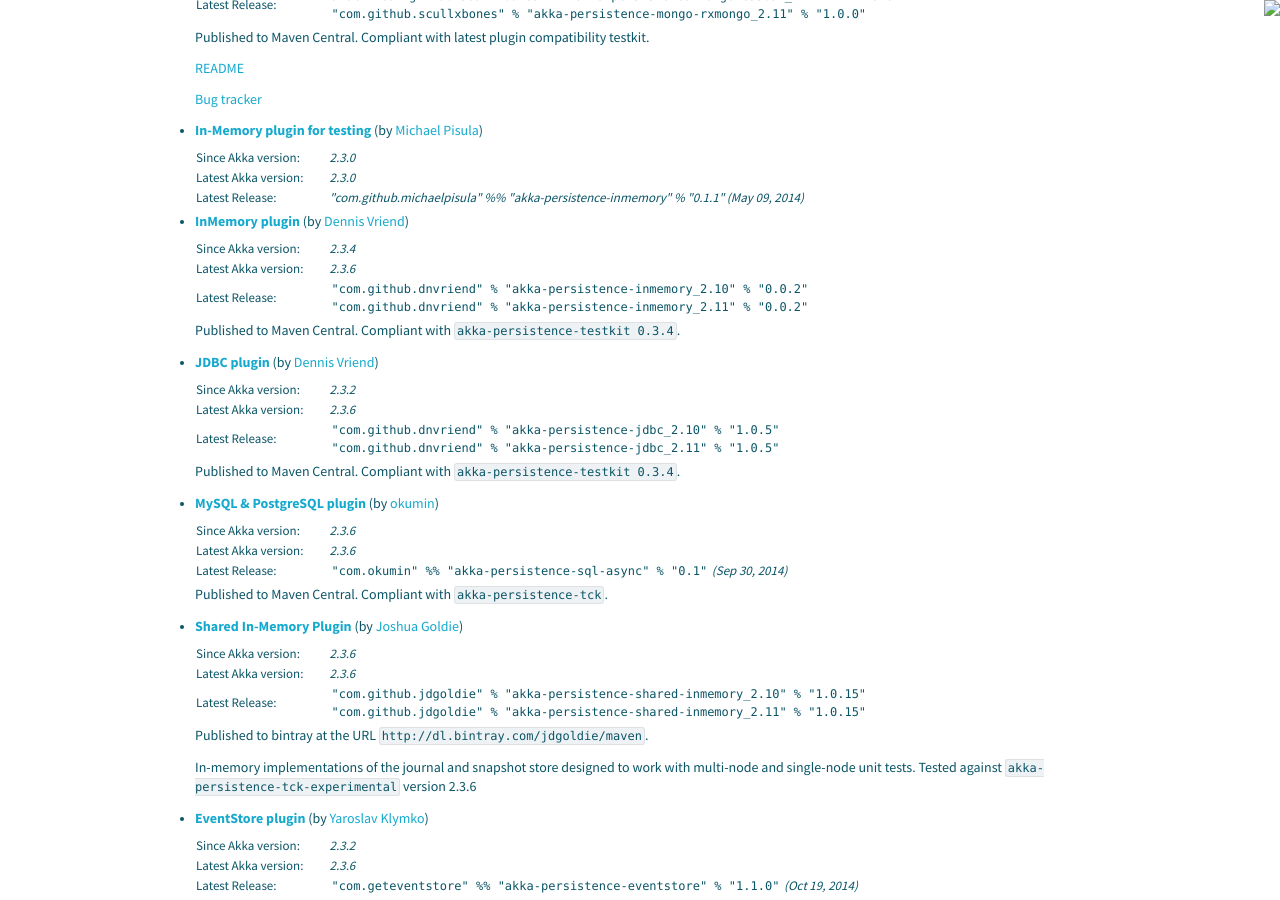
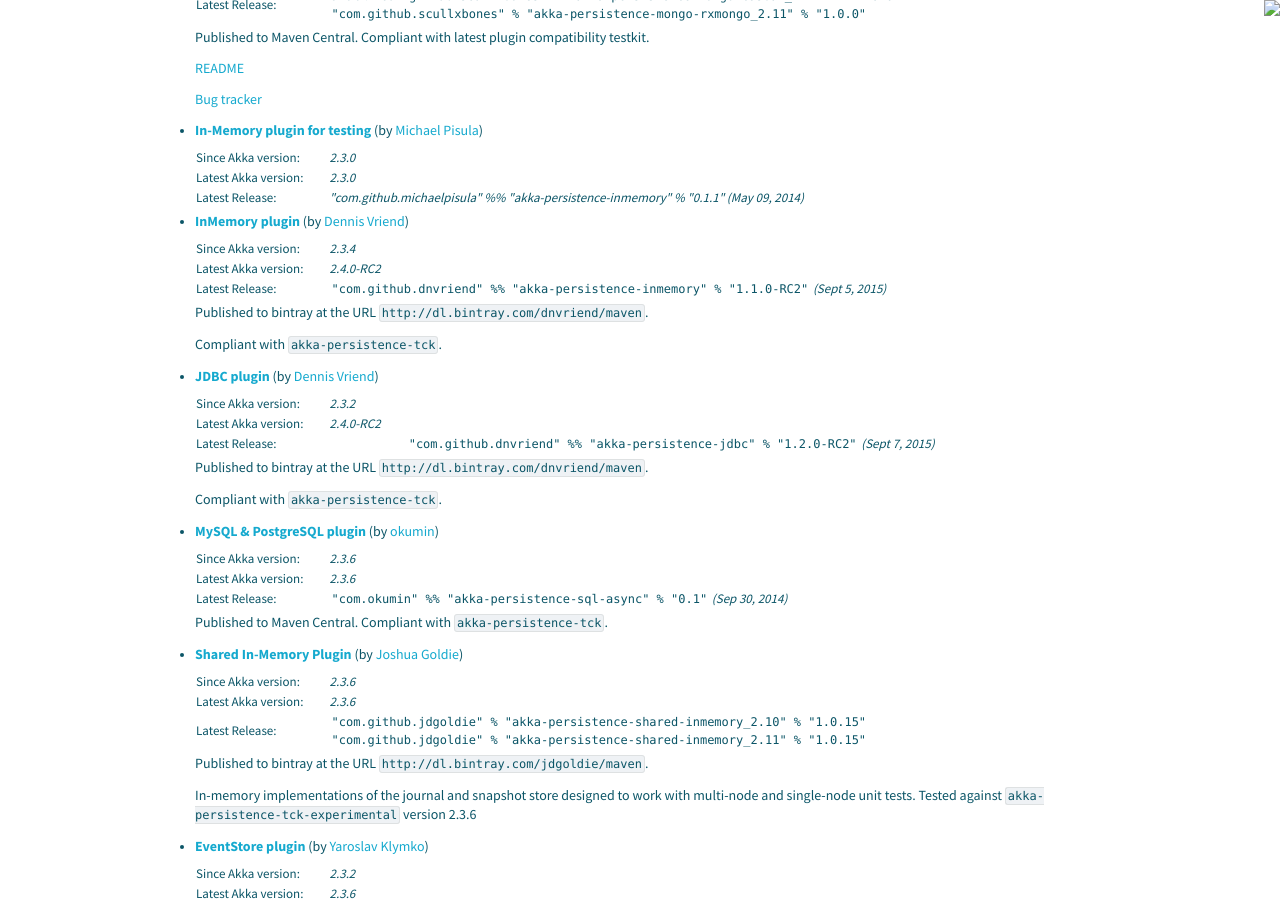
Before and after one commit to raboof/akka.github.com, a Jekyll site: the page built from community/index.md, in a window 1280 px wide and 900 px high, scrolled down 4596 px. Built offline with Jekyll 4.4.1, drawn with Linux system fonts in a browser that asks for light colours; some of the changed text lies outside the part shown.

Commit message:
akka-persistence-jdbc and akka-persistence-inmemory plugin version update for both journal and snapshot stores'

```diff
--- a/community/index.md
+++ b/community/index.md
@@ -386,33 +386,33 @@
 
   <table class="stats">
   <tr><td>Since Akka version:</td><td>2.3.4</td></tr>
-  <tr><td>Latest Akka version:</td><td>2.3.6</td></tr>
+  <tr><td>Latest Akka version:</td><td>2.4.0-RC2</td></tr>
   <tr>
     <td>Latest Release:</td>
-    <td>
-      <code>"com.github.dnvriend" % "akka-persistence-inmemory_2.10" % "0.0.2"</code><br/>
-      <code>"com.github.dnvriend" % "akka-persistence-inmemory_2.11" % "0.0.2"</code>
-    </td>
+      <td><code>"com.github.dnvriend" %% "akka-persistence-inmemory" % "1.1.0-RC2"</code> (Sept 5, 2015)</td>
   </tr>
   </table>
 
-  Published to Maven Central. Compliant with <code>akka-persistence-testkit 0.3.4</code>.
+  Published to bintray at the URL `http://dl.bintray.com/dnvriend/maven`.
+
+  Compliant with [`akka-persistence-tck`](http://doc.akka.io/docs/akka/2.4.0-RC2/scala/persistence.html#plugin-tck).
 
 * **[JDBC plugin](https://github.com/dnvriend/akka-persistence-jdbc)** (by [Dennis Vriend](https://github.com/dnvriend))
 
   <table class="stats">
   <tr><td>Since Akka version:</td><td>2.3.2</td></tr>
-  <tr><td>Latest Akka version:</td><td>2.3.6</td></tr>
+  <tr><td>Latest Akka version:</td><td>2.4.0-RC2</td></tr>
   <tr>
     <td>Latest Release:</td>
     <td>
-      <code>"com.github.dnvriend" % "akka-persistence-jdbc_2.10" % "1.0.5"</code><br/>
-      <code>"com.github.dnvriend" % "akka-persistence-jdbc_2.11" % "1.0.5"</code>
+      <td><code>"com.github.dnvriend" %% "akka-persistence-jdbc" % "1.2.0-RC2"</code> (Sept 7, 2015)</td>
     </td>
   </tr>
   </table>
 
-  Published to Maven Central. Compliant with <code>akka-persistence-testkit 0.3.4</code>.
+  Published to bintray at the URL `http://dl.bintray.com/dnvriend/maven`.
+
+  Compliant with [`akka-persistence-tck`](http://doc.akka.io/docs/akka/2.4.0-RC2/scala/persistence.html#plugin-tck).
 
 * **[MySQL & PostgreSQL plugin](https://github.com/okumin/akka-persistence-sql-async)** (by [okumin](https://github.com/okumin))
 
@@ -535,33 +535,33 @@
 
   <table class="stats">
   <tr><td>Since Akka version:</td><td>2.3.4</td></tr>
-  <tr><td>Latest Akka version:</td><td>2.3.6</td></tr>
+  <tr><td>Latest Akka version:</td><td>2.4.0-RC2</td></tr>
   <tr>
     <td>Latest Release:</td>
-    <td>
-      <code>"com.github.dnvriend" % "akka-persistence-inmemory_2.10" % "0.0.2"</code><br/>
-      <code>"com.github.dnvriend" % "akka-persistence-inmemory_2.11" % "0.0.2"</code>
-    </td>
+      <td><code>"com.github.dnvriend" %% "akka-persistence-inmemory" % "1.1.0-RC2"</code> (Sept 5, 2015)</td>
   </tr>
   </table>
 
-  Published to Maven Central. Compliant with <code>akka-persistence-testkit 0.3.4</code>.
+  Published to bintray at the URL `http://dl.bintray.com/dnvriend/maven`.
+
+  Compliant with [`akka-persistence-tck`](http://doc.akka.io/docs/akka/2.4.0-RC2/scala/persistence.html#plugin-tck).
 
 * **[JDBC plugin](https://github.com/dnvriend/akka-persistence-jdbc)** (by [Dennis Vriend](https://github.com/dnvriend))
 
   <table class="stats">
   <tr><td>Since Akka version:</td><td>2.3.2</td></tr>
-  <tr><td>Latest Akka version:</td><td>2.3.6</td></tr>
+  <tr><td>Latest Akka version:</td><td>2.4.0-RC2</td></tr>
   <tr>
     <td>Latest Release:</td>
     <td>
-      <code>"com.github.dnvriend" % "akka-persistence-jdbc_2.10" % "1.0.5"</code><br/>
-      <code>"com.github.dnvriend" % "akka-persistence-jdbc_2.11" % "1.0.5"</code>
+      <td><code>"com.github.dnvriend" %% "akka-persistence-jdbc" % "1.2.0-RC2"</code> (Sept 7, 2015)</td>
     </td>
   </tr>
   </table>
 
-  Published to Maven Central. Compliant with <code>akka-persistence-testkit 0.3.4</code>.
+  Published to bintray at the URL `http://dl.bintray.com/dnvriend/maven`.
+
+  Compliant with [`akka-persistence-tck`](http://doc.akka.io/docs/akka/2.4.0-RC2/scala/persistence.html#plugin-tck).
 
 * **[MySQL & PostgreSQL plugin](https://github.com/okumin/akka-persistence-sql-async)** (by [okumin](https://github.com/okumin))
 
```
